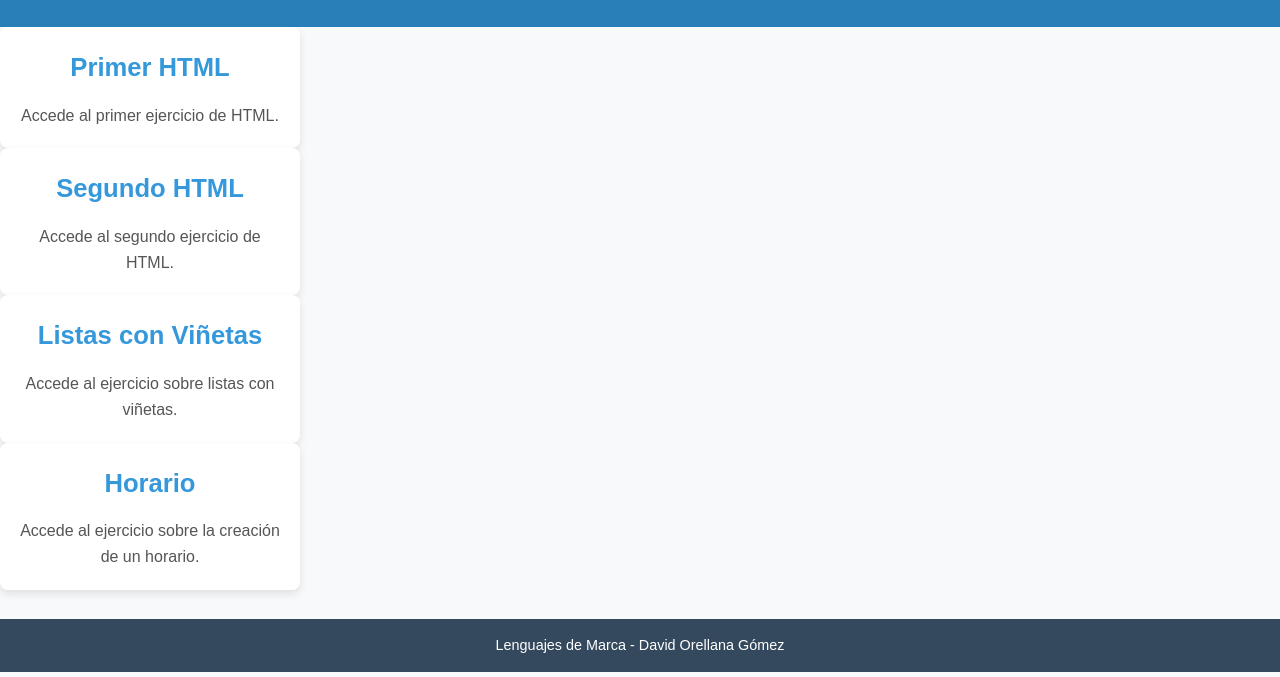
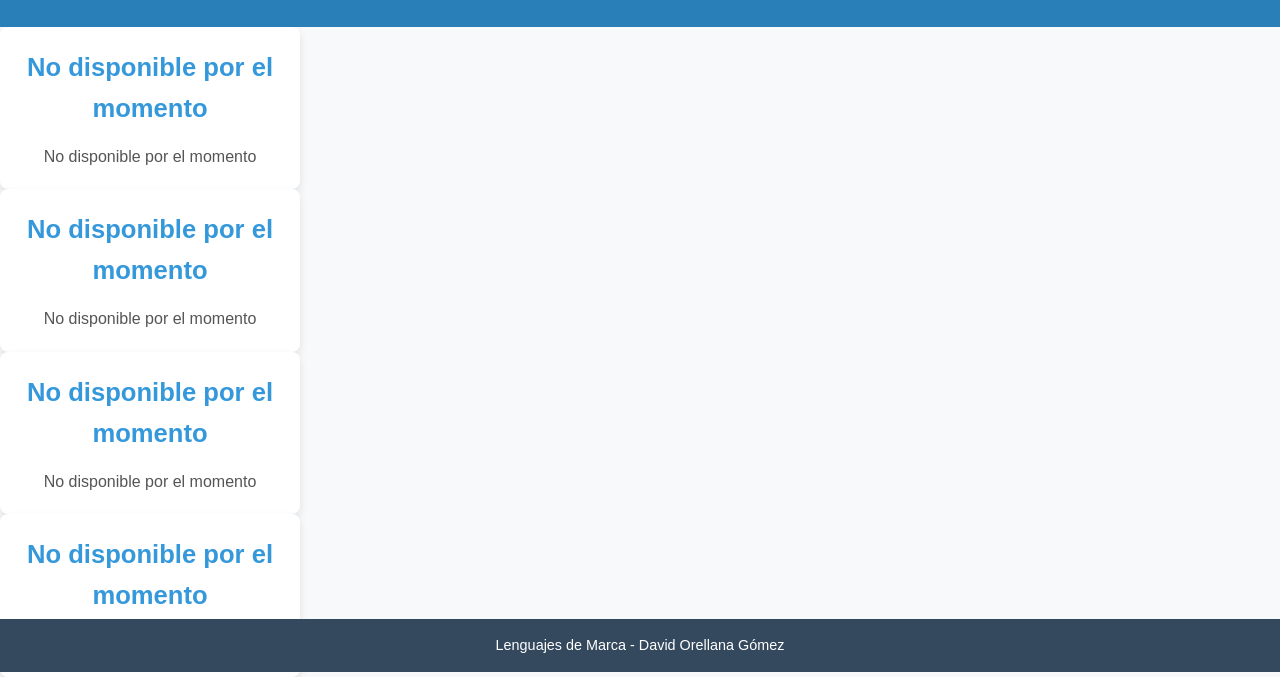
Before and after one commit to Orellana16/Lenguajes-de-Marca, a plain HTML site: page Unidad1.html in a window 1280 px wide. Shown: the part 128-805 px from the top of the page. Drawn offline with Linux system fonts and the light colour scheme.

Commit message:
Update Unidad1.html

```diff
--- a/Unidad1.html
+++ b/Unidad1.html
@@ -20,23 +20,23 @@
         <div class="container">
             <!-- Actividades de la Unidad 1 -->
             <section class="actividad">
-                <h2><a href="./htmlU2/PrimerHTML.html">Primer HTML</a></h2>
-                <p>Accede al primer ejercicio de HTML.</p>
+                <h2><a href="">No disponible por el momento</a></h2>
+                <p>No disponible por el momento</p>
             </section>
 
             <section class="actividad">
-                <h2><a href="./htmlU2/SiguienteHTML.html">Segundo HTML</a></h2>
-                <p>Accede al segundo ejercicio de HTML.</p>
+                <h2><a href="">No disponible por el momento</a></h2>
+                <p>No disponible por el momento</p>
             </section>
 
             <section class="actividad">
-                <h2><a href="./htmlU2/Tablas.html">Listas con Viñetas</a></h2>
-                <p>Accede al ejercicio sobre listas con viñetas.</p>
+                <h2><a href="">No disponible por el momento</a></h2>
+                <p>No disponible por el momento</p>
             </section>
 
             <section class="actividad">
-                <h2><a href="./htmlU2/Horario.html">Horario</a></h2>
-                <p>Accede al ejercicio sobre la creación de un horario.</p>
+                <h2><a href="">No disponible por el momento</a></h2>
+                <p>No disponible por el momento</p>
             </section>
         </div>
     </main>
```
